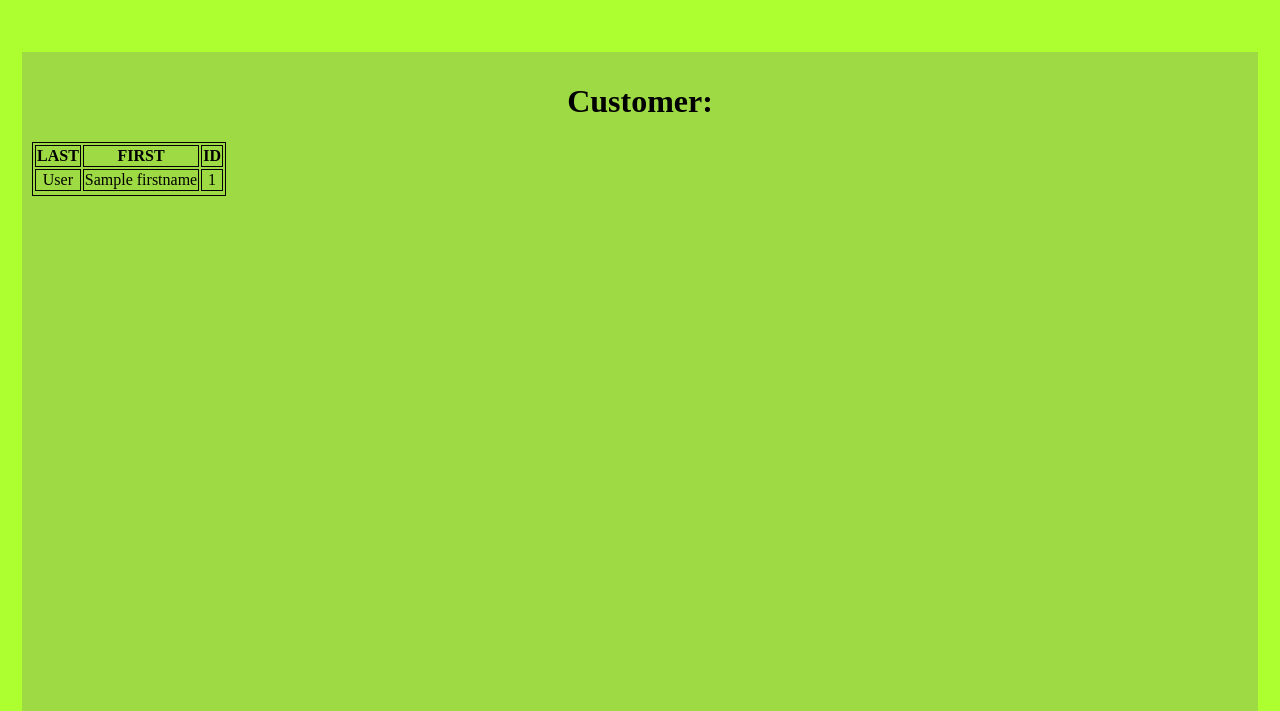
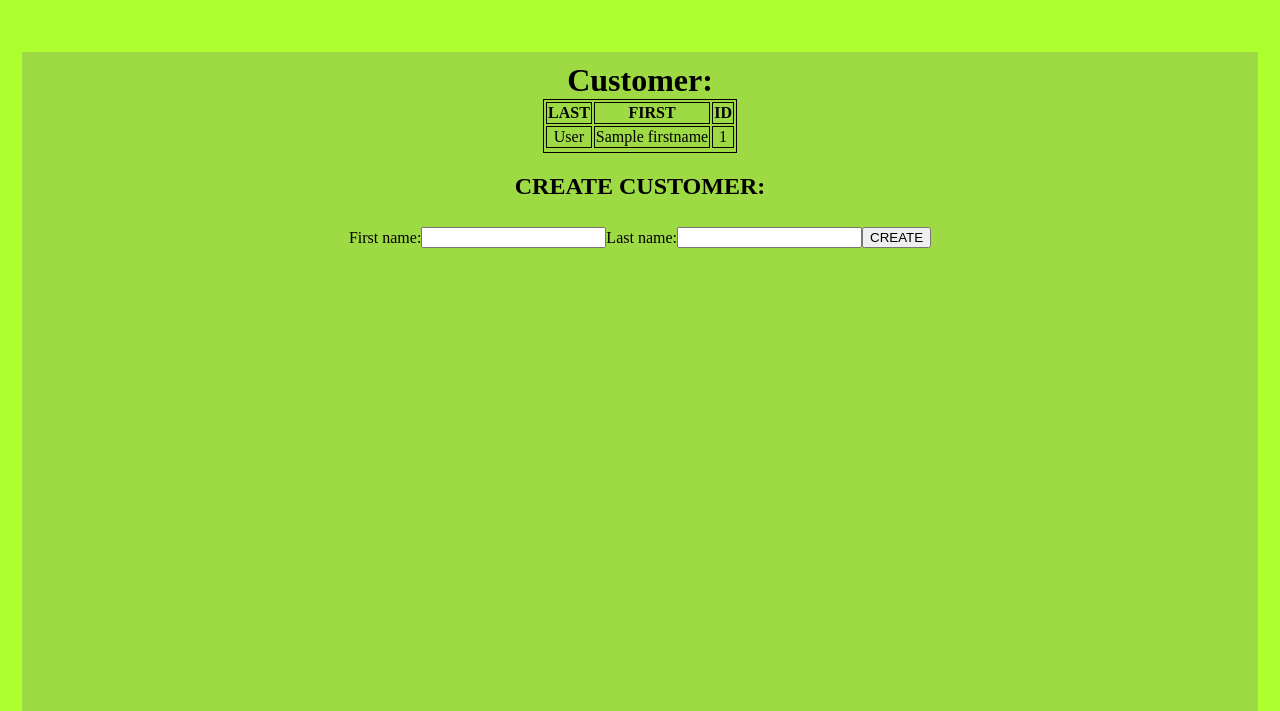
Before and after one commit to xKURDOx/HausverwaltungFrontend, a Flask app: template app/templates/Customer.html in a window 1280 px wide. Shown: the part 18-729 px from the top of the page. Run offline with Flask 3, Linux system fonts and the light colour scheme; the template is opened without the code that fills it, so the values that code supplies are empty; a database or web service that is not in the repository returns one stand-in record (values such as "Sample title"); data that the repository does not hold is empty.

Commit message:
added create functionality. Some ui fixes. still buggy.

```diff
--- a/app/app.py
+++ b/app/app.py
@@ -6,19 +6,31 @@ import requests
 from flask import render_template
 
 app = Flask(__name__)
+base_url = "http://localhost:8080/"
+
 @app.route('/')
 def index():
     s = requests.get('http://localhost:8080/rest/customer/get/all')
     print(s.json())
     return customer()
 
+def get_customers():
+    s = requests.get(base_url + 'rest/customer/get/all')
+    print(s.json())
+    return s.json()
+
+
 @app.route('/customer', methods=['GET','POST', 'PUT', 'DELETE'])
 def customer():
+    print(request.method)
     if request.method == "GET":
+        return render_template("Customer.html")
 
-        s = requests.get('http://localhost:8080/rest/customer/get/all')
-        print(s.json())
-        return s.json()
+    elif request.method == "POST":
+        s = requests.post(base_url + "rest/customer/create", data={"firstname": request.form["firstname"], "lastname": request.form["lastname"]})
+        print(request.form)
+        return render_template("Customer.html")
+
 
 @app.route('/customer/get/<id>/')
 def get_customer_with_id(id):
@@ -31,10 +43,6 @@ def get_customer_with_id(id):
         return f"Error occured! Code: {s.status_code}; Reason: {s.reason}"
     #return s.json()
 
-@app.route("/test")
-def test():
-    return render_template("Customer.html")
-
 @app.context_processor
 def context_processors():
     def date_now(format="%d.%m.%Y %H:%M:%S"):
@@ -42,7 +50,7 @@ def context_processors():
         return datetime.datetime.now().strftime(format)
 
     def print_customers():
-        cList = customer()
+        cList = get_customers()
         str = """<table id='customer_table'>
             <tr><th>LAST</th><th>FIRST</th><th>ID</th></tr>"""
         for c in cList:
--- a/app/static/styles/style.css
+++ b/app/static/styles/style.css
@@ -9,7 +9,8 @@ body {
     width: 100%;
 }
 
-#content {
+/*I don't currently like the way this is centered but hey.*/
+#content-wrapper {
     text-align: center;
     background-color: rgb(158, 218, 68);
     top: 50%;
@@ -19,6 +20,18 @@ body {
     padding: 10px;
     position: absolute;
     transform: translate(-50%, -50%);
+}
+
+/*this sets everything inside the content to be centered *somehow* */
+#content > * {
+    margin: 0 auto;
+}
+
+#create_customer_container > form {
+    display: flex;
+    flex-direction: row;
+    justify-content: center;
+    align-items: center;
 }
 
 #footer-wrapper {
@@ -33,6 +46,7 @@ body {
 
 }
 
+
 #footer {
     display: flex;
     flex-direction: row;
--- a/app/templates/Customer.html
+++ b/app/templates/Customer.html
@@ -16,6 +16,17 @@
     {{ print_customers() }}
     {% endautoescape %}
 
+    <div id="create_customer_container">
+      <h2>CREATE CUSTOMER: </h2>
+      <form method="post" action="/customer">
+        <label for="firstname">First name: </label>
+        <input type="text" id="firstname" name="firstname"><br><br>
+        <label for="lastname">Last name: </label>
+        <input type="text" id="lastname" name="lastname"><br><br>
+        <button name="create" type="submit" value="create">CREATE</button>
+      </form>
+    </div>
+
 {% endblock %}
 
 {% block footer %}
--- a/app/templates/layout.html
+++ b/app/templates/layout.html
@@ -8,7 +8,9 @@
   </head>
   <body>
     <header>TESTHEADER</header>
-    <div id="content">{% block content %}{% endblock %}</div>
+    <div id="content-wrapper">
+      <div id="content">{% block content %}{% endblock %}</div>
+    </div>
     <div id="footer-wrapper">
       <div id="footer">
         {% block footer %}
```
